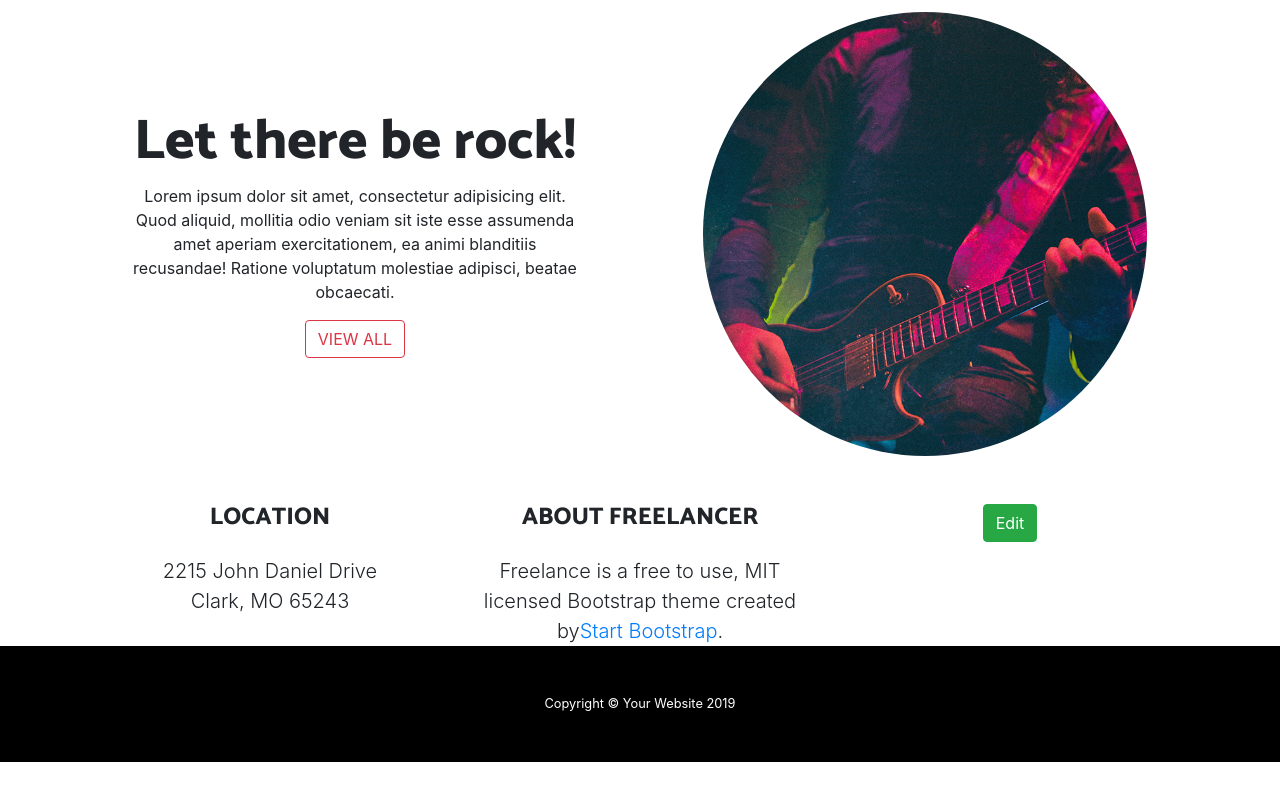
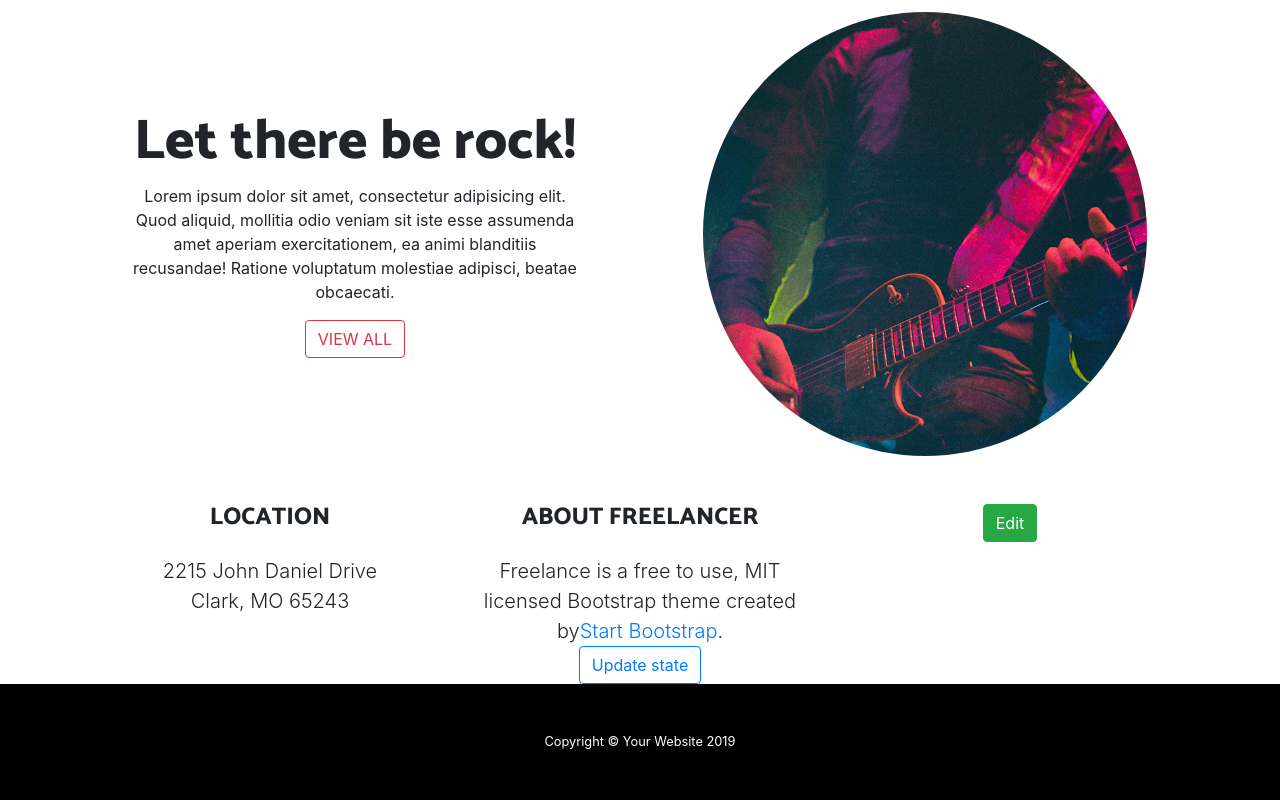
Before and after one commit to cungnguyen99/ReactJS_NDV_vd13, a React (Create React App) app: page / in a window 1280 px wide. Shown: the part 1803-2603 px from the top of the page. Before the commit the page ends 2565 px from the top, so only its background shows below. Built offline with nearby package versions, Linux system fonts and the light colour scheme.

Commit message:
learn about life cycle updating for state: react 26

```diff
--- a/src/App.js
+++ b/src/App.js
@@ -25,8 +25,35 @@ class App extends Component {
     console.log('componentDidMount dang chay')
   }
 
+  shouldComponentUpdate(nextProps, nextState) {
+    /**
+     * Khi state thay đổi (hay khi gọi đến phương thức thay đổi state) thì sẽ chạy ngay vào hàm này.
+     * Hàm này trả về 2 gtri true hoặc false.
+     * Nếu false thì dừng lại luôn không chạy 2 hàm componentWillUpdate và componentDidUpdate nữa
+     * Nếu true thì chạy xuống 2 hàm đó
+     */
+    console.log('shouldComponentUpdate dang chay')
+    return true;
+  }
+
+  componentWillUpdate(nextProps, nextState) {
+    console.log('componentWillUpdate dang chay')
+  }
+
+  componentDidUpdate(prevProps, prevState) {
+    console.log('componentDidUpdate dang chay')
+  }
+
+  updateState=()=>{
+    this.setState({
+      trangThai:'state updated'
+    })
+  }
+
+
   render(){
     console.log("render dang chay")
+    console.log(this.state.trangThai)
     return (
       <div className="App">
         <TopMenu/>
@@ -34,6 +61,7 @@ class App extends Component {
         <Section order_1="order-lg-1" order_2="order-lg-2" src={img1} title="For those about to rock..."/>
         <Section src={img2} title="We salute you!"/>
         <SectionClass order_1="order-lg-1" order_2="order-lg-2" title="Let there be rock!" src={img3}/>
+        <button className="btn btn-outline-primary" onClick={()=>{this.updateState()}}>Update state</button>
         <Footer/>
       </div>
     );
```
